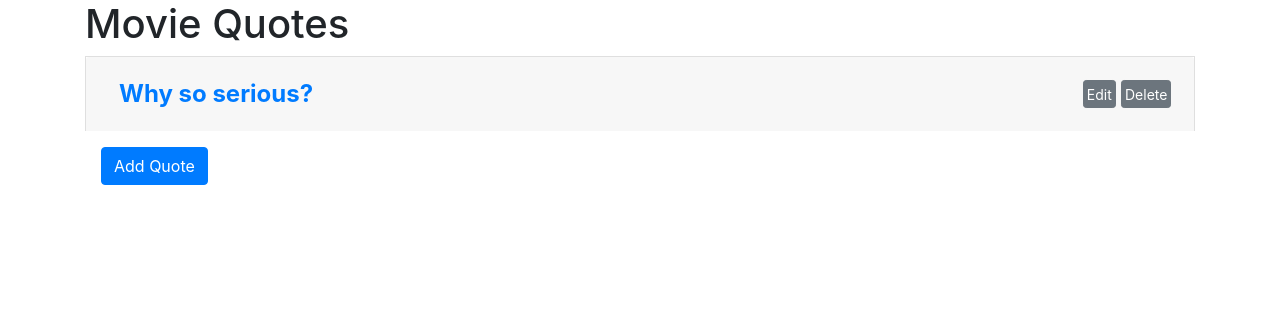
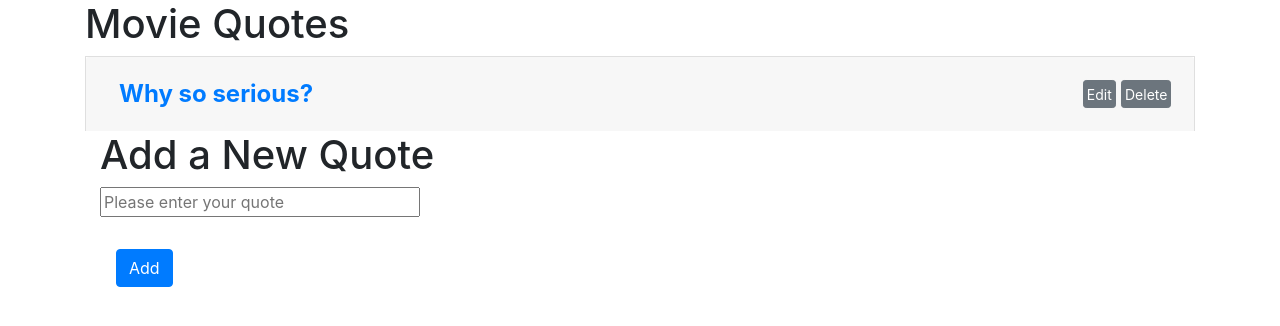
Before and after one commit to FrancisBourgouin/lhl-w6d2, a React (Create React App) app: page / in a window 1280 px wide. Shown: the top 326 px of the page. Built offline with nearby package versions, Linux system fonts and the light colour scheme; the HTML template or start-up script is replaced by a standard one.

Commit message:
template divided into their own components - start demo here

```diff
--- /dev/null
+++ b/src/AddQuote.js
@@ -0,0 +1,27 @@
+import React from 'react';
+
+const AddQuote = props => {
+  return (
+    <div className="container">
+      <h1>Add a New Quote</h1>
+
+      <form method="post" action="/quotes">
+        <div style={{ width: '20em' }}>
+          <div className="form-group">
+            <input
+              style={{ width: '100%' }}
+              type="text"
+              name="quote"
+              id="quote"
+              placeholder="Please enter your quote"
+            />
+          </div>
+
+          <input type="submit" className="btn btn-primary" value="Add" />
+        </div>
+      </form>
+    </div>
+  );
+};
+
+export default AddQuote;
--- a/src/App.js
+++ b/src/App.js
@@ -1,98 +1,15 @@
 import React, { Component } from 'react';
 import './App.css';
+import QuoteList from './QuoteList';
+import AddQuote from './AddQuote';
 
 class App extends Component {
   render() {
     return (
       <div className="container">
         <h1>Movie Quotes</h1>
-
-        <div className="accordion" id="quote-list">
-          <div className="card">
-            <div className="card-header" id="headingTwo">
-              <h5 className="mb-0">
-                <button
-                  className="btn btn-link collapsed"
-                  type="button"
-                  data-toggle="collapse"
-                  data-target="#d9424e04-9df6-4b76-86cc-9069ca8ee4bb"
-                  aria-expanded="false"
-                  aria-controls="collapseTwo">
-                  Why so serious?
-                </button>
-              </h5>
-
-              <span>
-                <form
-                  method="get"
-                  action="/quotes/d9424e04-9df6-4b76-86cc-9069ca8ee4bb">
-                  <input
-                    type="submit"
-                    className="btn btn-secondary btn-sm"
-                    value="Edit"
-                  />
-                </form>
-
-                <form
-                  method="post"
-                  action="/quotes/d9424e04-9df6-4b76-86cc-9069ca8ee4bb?_method=DELETE">
-                  <input
-                    type="submit"
-                    className="btn btn-secondary btn-sm"
-                    value="Delete"
-                  />
-                </form>
-              </span>
-            </div>
-            <div
-              id="d9424e04-9df6-4b76-86cc-9069ca8ee4bb"
-              className="collapse"
-              aria-labelledby="headingTwo"
-              data-parent="#quote-list"
-              aria-expanded="false"
-              style={{ height: '0px' }}>
-              <div className="card-body">
-                <h4>Comments</h4>
-
-                <ul className="list-group">
-                  <li className="list-group-item">
-                    So awesome comment!
-                    <span>
-                      <form
-                        method="get"
-                        action="/comments/70fcf8bd-6cb0-42f3-9887-77aa9db4f0ac/update">
-                        <input
-                          type="submit"
-                          className="btn btn-secondary btn-sm"
-                          value="Edit"
-                        />
-                      </form>
-
-                      <form
-                        method="post"
-                        action="/comments/70fcf8bd-6cb0-42f3-9887-77aa9db4f0ac?_method=DELETE">
-                        <input
-                          type="submit"
-                          className="btn btn-secondary btn-sm"
-                          value="Delete"
-                        />
-                      </form>
-                    </span>
-                  </li>
-                </ul>
-
-                <a
-                  href="/quotes/d9424e04-9df6-4b76-86cc-9069ca8ee4bb/comments/new"
-                  className="btn btn-info">
-                  Add Comment
-                </a>
-              </div>
-            </div>
-          </div>
-        </div>
-        <a href="/quotes/new" className="btn btn-primary">
-          Add Quote
-        </a>
+        <QuoteList />
+        <AddQuote />
       </div>
     );
   }
--- /dev/null
+++ b/src/Quote.js
@@ -0,0 +1,14 @@
+import React from 'react';
+import QuoteHeader from './QuoteHeader';
+import QuoteBody from './QuoteBody';
+
+const Quote = props => {
+  return (
+    <div className="card">
+      <QuoteHeader />
+      <QuoteBody />
+    </div>
+  );
+};
+
+export default Quote;
--- /dev/null
+++ b/src/QuoteBody.js
@@ -0,0 +1,52 @@
+import React from 'react';
+
+const QuoteBody = props => {
+  return (
+    <div
+      id="d9424e04-9df6-4b76-86cc-9069ca8ee4bb"
+      className="collapse"
+      aria-labelledby="headingTwo"
+      data-parent="#quote-list"
+      aria-expanded="false"
+      style={{ height: '0px' }}>
+      <div className="card-body">
+        <h4>Comments</h4>
+
+        <ul className="list-group">
+          <li className="list-group-item">
+            So awesome comment!
+            <span>
+              <form
+                method="get"
+                action="/comments/70fcf8bd-6cb0-42f3-9887-77aa9db4f0ac/update">
+                <input
+                  type="submit"
+                  className="btn btn-secondary btn-sm"
+                  value="Edit"
+                />
+              </form>
+
+              <form
+                method="post"
+                action="/comments/70fcf8bd-6cb0-42f3-9887-77aa9db4f0ac?_method=DELETE">
+                <input
+                  type="submit"
+                  className="btn btn-secondary btn-sm"
+                  value="Delete"
+                />
+              </form>
+            </span>
+          </li>
+        </ul>
+
+        <a
+          href="/quotes/d9424e04-9df6-4b76-86cc-9069ca8ee4bb/comments/new"
+          className="btn btn-info">
+          Add Comment
+        </a>
+      </div>
+    </div>
+  );
+};
+
+export default QuoteBody;
--- /dev/null
+++ b/src/QuoteHeader.js
@@ -0,0 +1,43 @@
+import React from 'react';
+
+const QuoteHeader = props => {
+  return (
+    <div className="card-header" id="headingTwo">
+      <h5 className="mb-0">
+        <button
+          className="btn btn-link collapsed"
+          type="button"
+          data-toggle="collapse"
+          data-target="#d9424e04-9df6-4b76-86cc-9069ca8ee4bb"
+          aria-expanded="false"
+          aria-controls="collapseTwo">
+          Why so serious?
+        </button>
+      </h5>
+
+      <span>
+        <form
+          method="get"
+          action="/quotes/d9424e04-9df6-4b76-86cc-9069ca8ee4bb">
+          <input
+            type="submit"
+            className="btn btn-secondary btn-sm"
+            value="Edit"
+          />
+        </form>
+
+        <form
+          method="post"
+          action="/quotes/d9424e04-9df6-4b76-86cc-9069ca8ee4bb?_method=DELETE">
+          <input
+            type="submit"
+            className="btn btn-secondary btn-sm"
+            value="Delete"
+          />
+        </form>
+      </span>
+    </div>
+  );
+};
+
+export default QuoteHeader;
--- /dev/null
+++ b/src/QuoteList.js
@@ -0,0 +1,12 @@
+import React from 'react';
+import Quote from './Quote';
+
+const QuoteList = props => {
+  return (
+    <div className="accordion" id="quote-list">
+      <Quote />
+    </div>
+  );
+};
+
+export default QuoteList;
```
